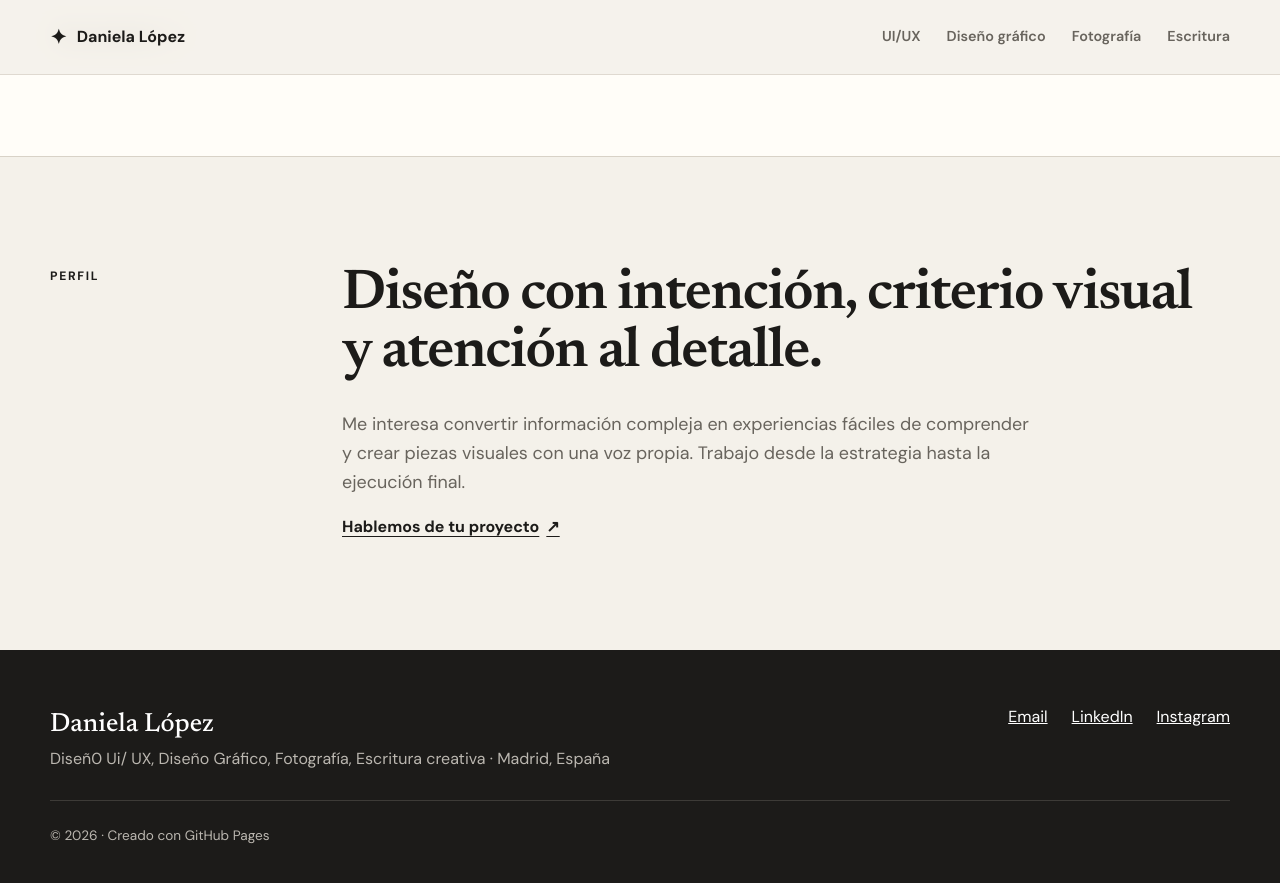
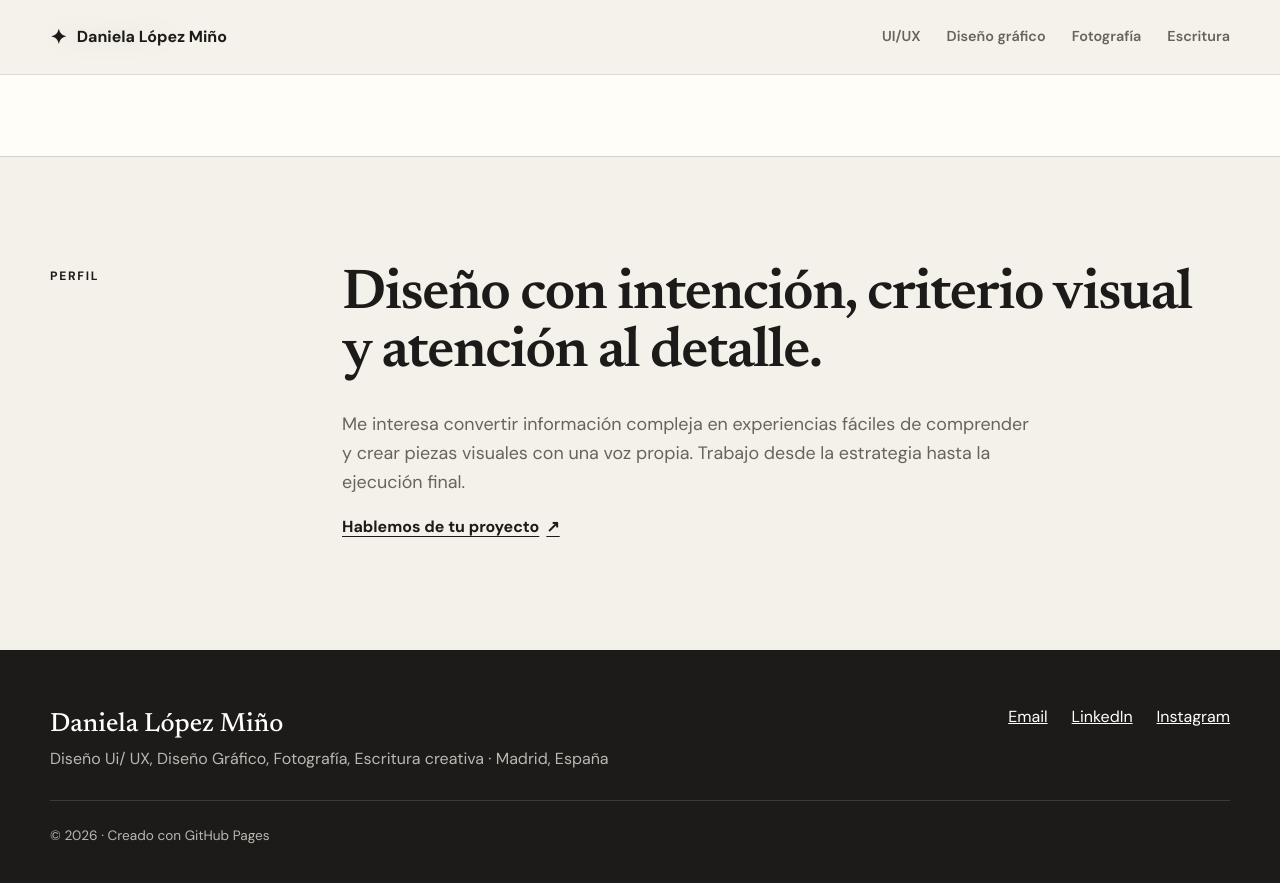
Before and after one commit to danielalopezmino/projects, a Jekyll site: the page built from index.html, in a window 1280 px wide and 900 px high, scrolled down 3277 px. Shown: the top 883 px of the window. Built offline with Jekyll 4.4.1, drawn with Linux system fonts in a browser that asks for light colours.

Commit message:
Update _config.yml

```diff
--- a/_config.yml
+++ b/_config.yml
@@ -9,9 +9,9 @@ markdown: kramdown
 
 # Cambia estos datos antes de publicar.
 author:
-  name: "Daniela López"
-  role: "Diseñ0 Ui/ UX, Diseño Gráfico, Fotografía, Escritura creativa"
-  email: "daniela.lopez.mino@gmail.com.com"
+  name: "Daniela López Miño"
+  role: "Diseño Ui/ UX, Diseño Gráfico, Fotografía, Escritura creativa"
+  email: "daniela.lopez.mino@gmail.com"
   location: "Madrid, España"
 
 social:
```
